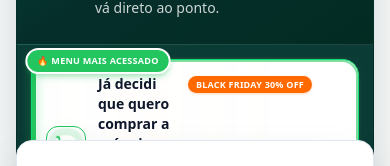
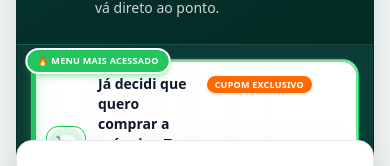
Before and after one commit to elievelton/ton-landing, a Next.js app: page / in a window 390 px wide. Shown: the part 291-457 px from the top of the page. Built offline with nearby package versions, Linux system fonts and the light colour scheme.

Commit message:
fix: atualizar textos comerciais do menu mobile

```diff
--- a/components/sections/IntentRouter.tsx
+++ b/components/sections/IntentRouter.tsx
@@ -62,7 +62,7 @@ const intents: IntentOption[] = [
     id: "buy_machine",
     title: "Já decidi que quero comprar a máquina Ton",
     description:
-      "Aproveite 30% OFF com meu cupom exclusivo nesta Black Friday.",
+      "Consulte as condições do cupom exclusivo antes de finalizar sua compra.",
     strength: "strong",
     href: siteConfig.links.catalog,
     external: true,
@@ -80,7 +80,7 @@ const intents: IntentOption[] = [
   {
     id: "choose_plan",
     title: "Quero entender melhor os planos da Ton",
-    description: "Mega+ ou Black, qual o melhor?",
+    description: "Mega+ ou Ton Top, qual o melhor?",
     strength: "medium",
     href: "#faq-planos",
     icon: <CircleHelp className="size-5" />,
@@ -480,7 +480,7 @@ export function IntentRouter() {
                         {isStrong && (
                           <div className="relative z-10 mt-0.5 flex shrink-0 items-center">
                             <span className="rounded-full bg-orange-500 px-2 py-0.5 text-[9px] font-black uppercase tracking-wide text-white shadow-sm shadow-orange-500/20">
-                              Black Friday 30% OFF
+                              Cupom exclusivo
                             </span>
                           </div>
                         )}
```
